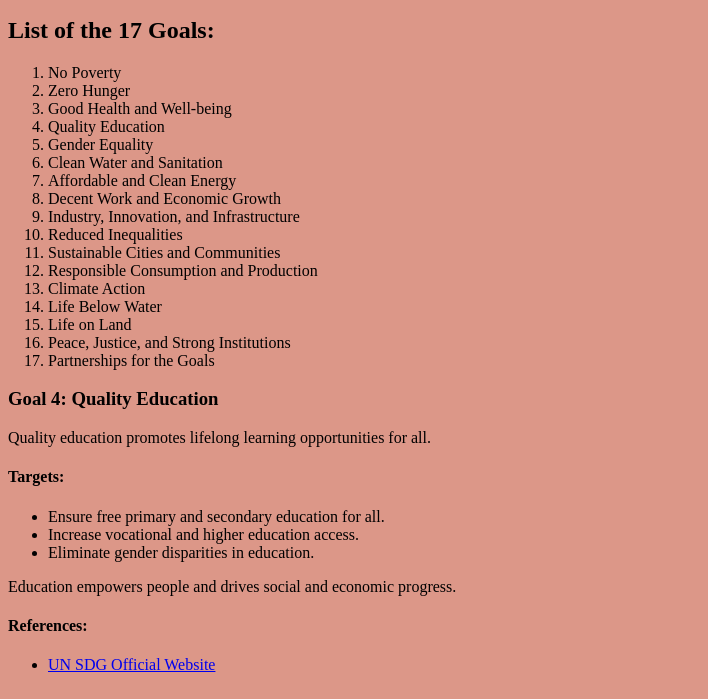
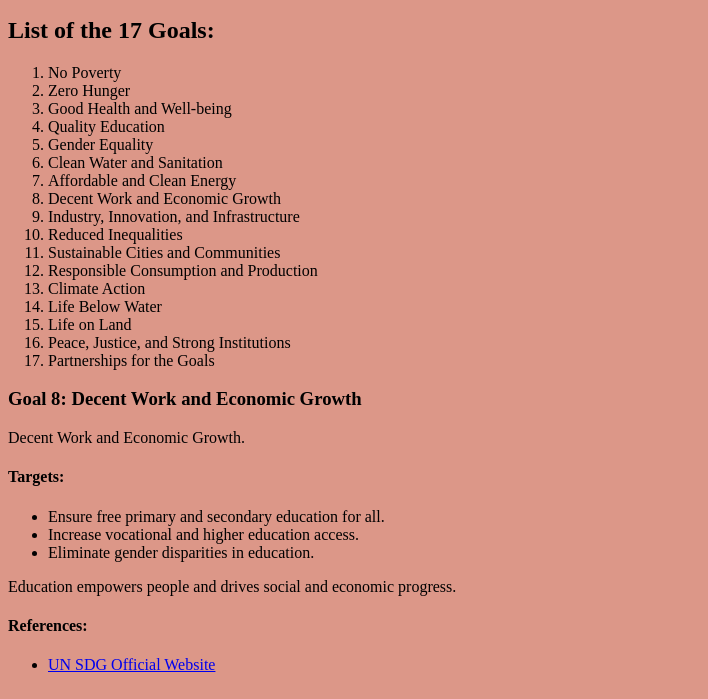
Before and after one commit to UBSITAdrianCBernardez/HUMCOM1_IDA2, a plain HTML site: page Activity1A.html in a window 1280 px wide. Shown: the part 101-800 px from the top of the page, without its empty margins (0-708 px from the left). Drawn offline with Linux system fonts and the light colour scheme.

Commit message:
Edited Activity1A.html

```diff
--- a/Activity1A.html
+++ b/Activity1A.html
@@ -30,8 +30,8 @@
         <li>Partnerships for the Goals</li>
     </ol>
 
-    <h3>Goal 4: Quality Education</h3>
-    <p>Quality education promotes lifelong learning opportunities for all.</p>
+    <h3>Goal 8: Decent Work and Economic Growth</h3>
+    <p>Decent Work and Economic Growth.</p>
 
     <h4>Targets:</h4>
     <ul>
```
